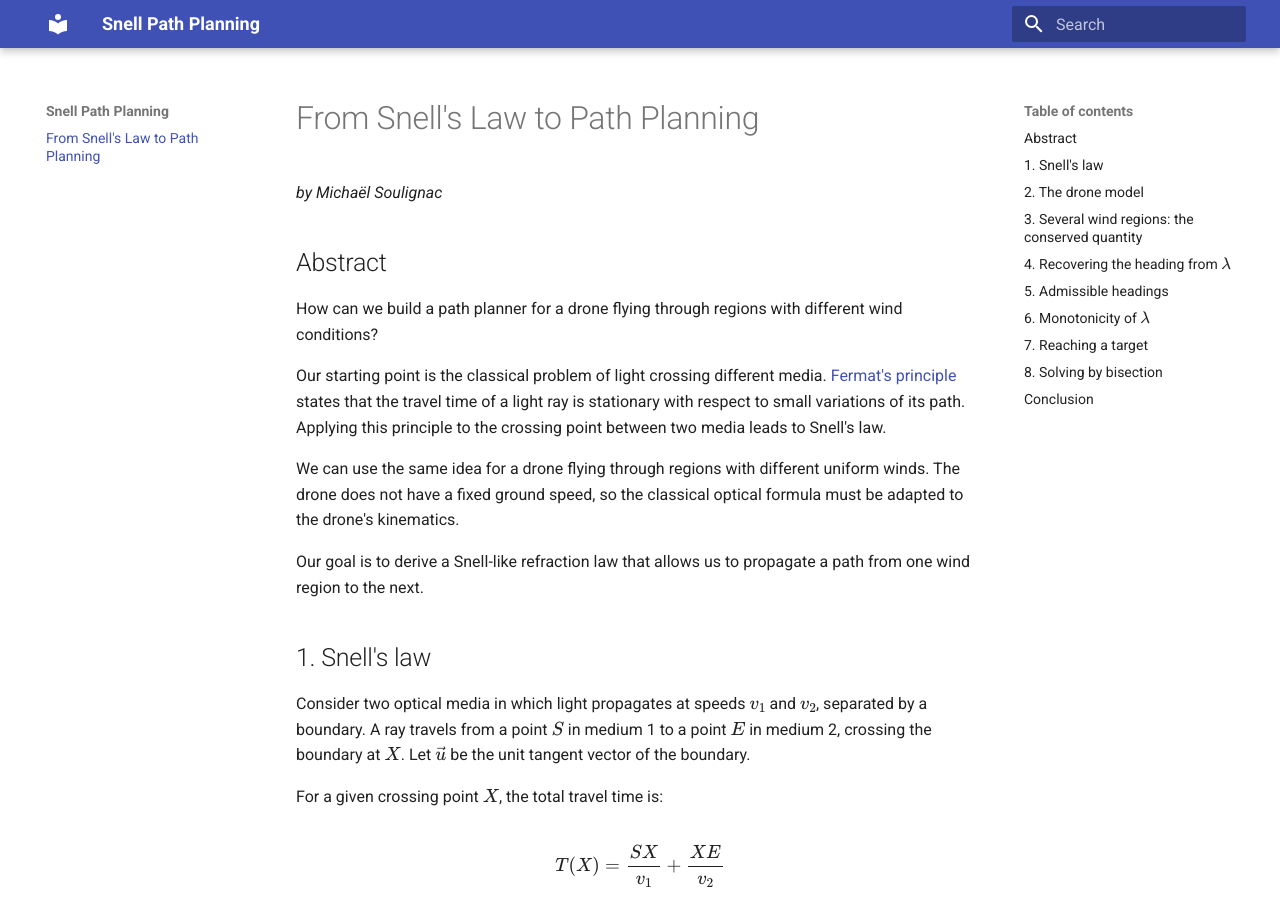
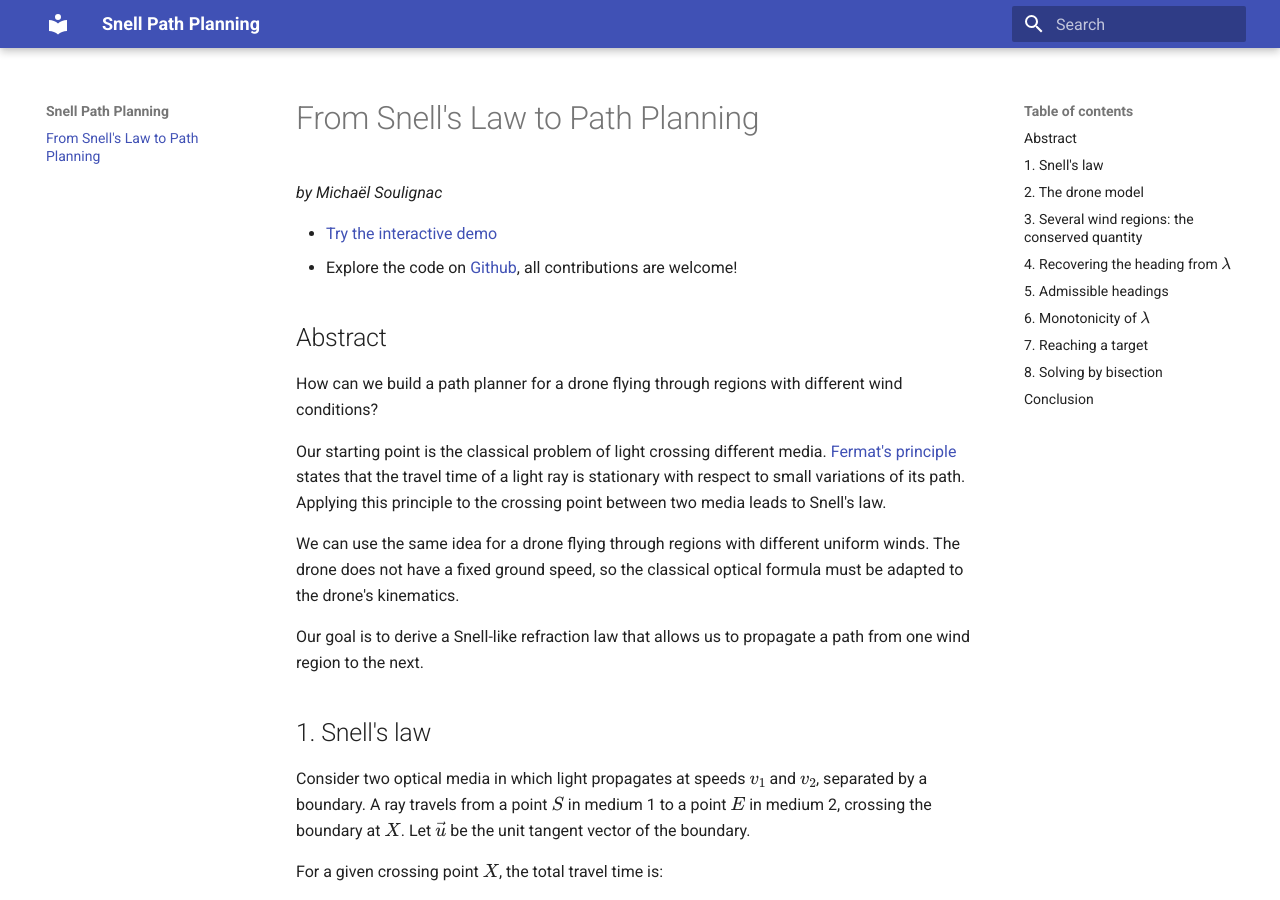
Before and after one commit to michaelsoulignac/snell-path-planning, an MkDocs documentation site: the page built from docs/index.md, in a window 1280 px wide and 900 px high. Built offline with MkDocs 1.6.1 and Material for MkDocs 9.7.7, drawn with Linux system fonts in a browser that asks for light colours.

Commit message:
Mkdocs : added links

```diff
--- a/docs/index.md
+++ b/docs/index.md
@@ -1,5 +1,8 @@
 # From Snell's Law to Path Planning
 *by Michaël Soulignac*
+
+* [Try the interactive demo](https://michaelsoulignac.github.io/snell-path-planning)
+* Explore the code on [Github](https://github.com/michaelsoulignac/snell-path-planning), all contributions are welcome!
 
 ## Abstract
 
```
